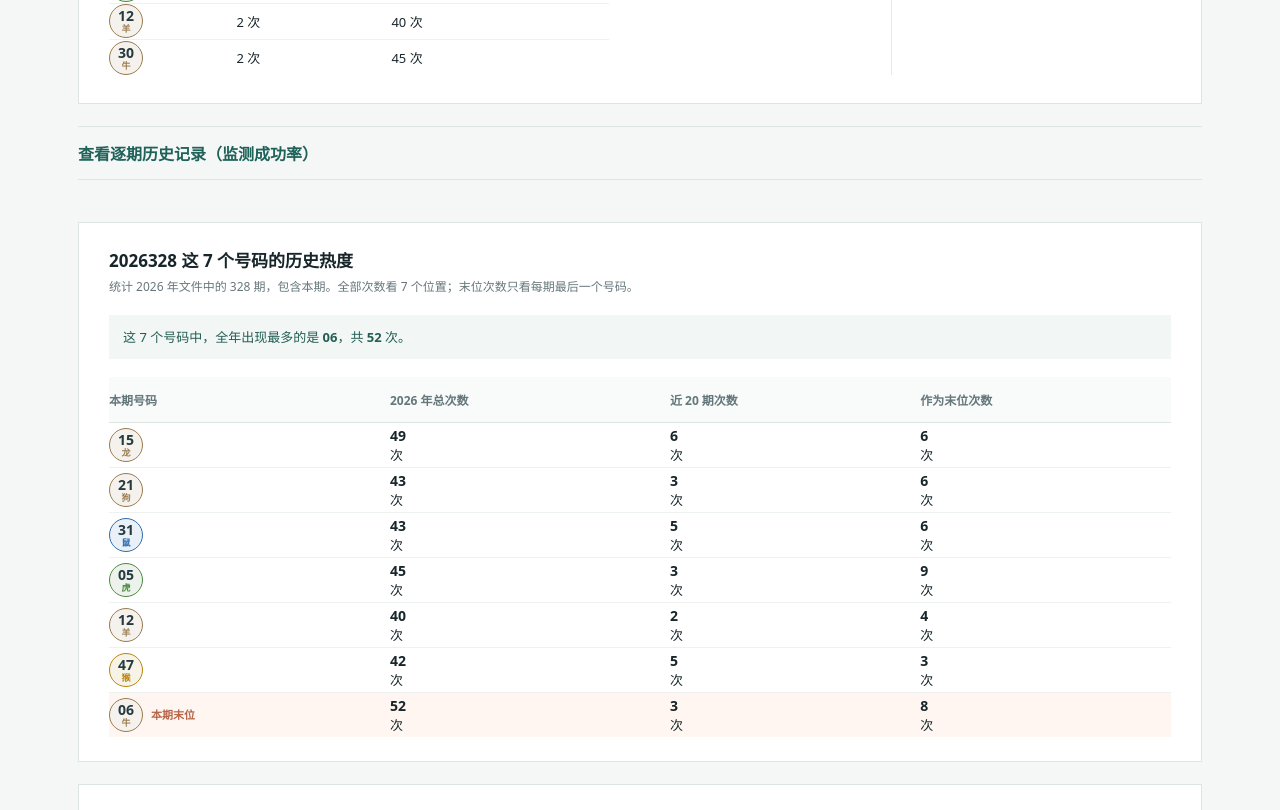
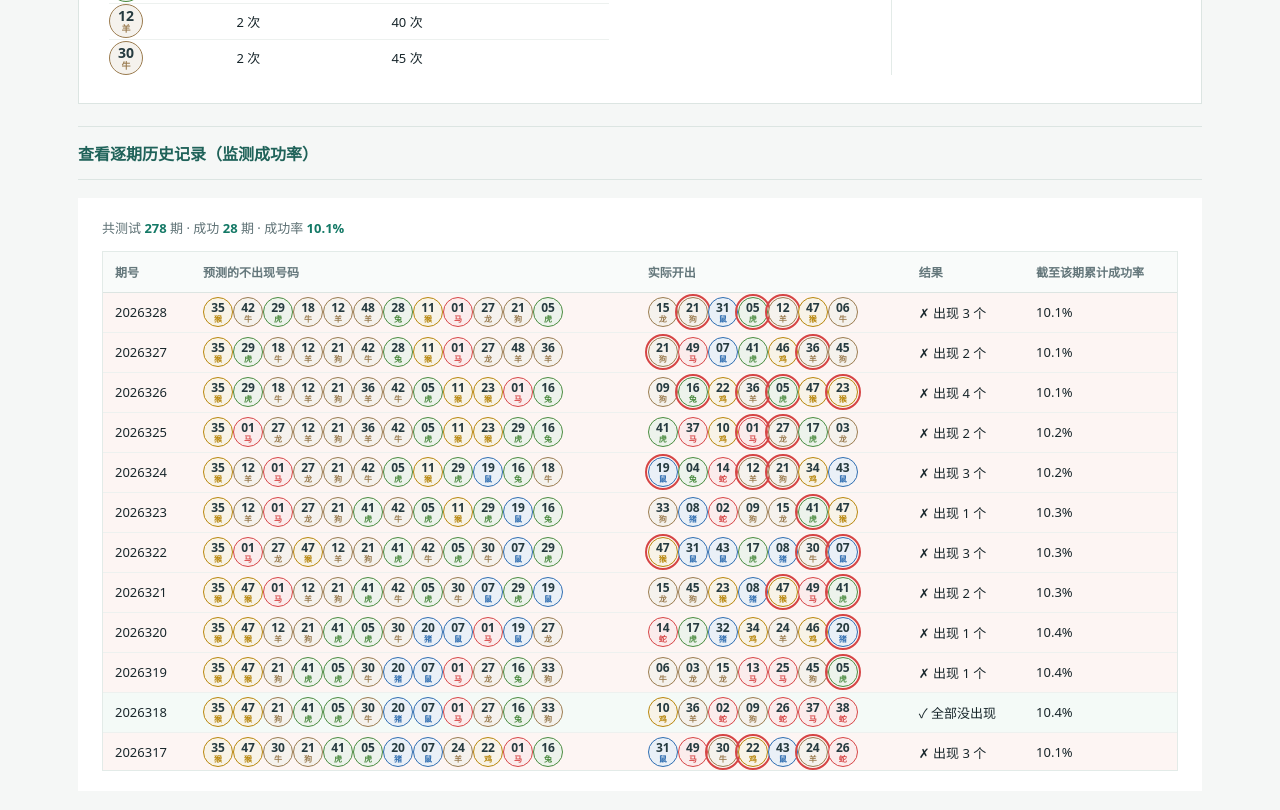
Before and after one commit to maxlongchips/marksix-stats, a plain HTML site: page index.html in a window 1280 px wide. Shown: the part 747-1557 px from the top of the page. Drawn offline with Linux system fonts and the light colour scheme; no server answers.

Commit message:
fix: 历史记录默认展开 + 号码球样式 + 导入修正

```diff
--- a/app.mjs
+++ b/app.mjs
@@ -1,4 +1,4 @@
-import { parseDraws, summarize, exclusionCandidates, backtestExclusions, adjacentOverlap, zodiacFor, zodiacElement } from './stats.mjs';
+import { parseDraws, summarize, exclusionCandidates, backtestExclusions, exclusionHistory, adjacentOverlap, zodiacFor, zodiacElement } from './stats.mjs';
 
 const $ = (id) => document.getElementById(id);
 const formatNumber = (value) => String(value).padStart(2, '0');
--- a/index.html
+++ b/index.html
@@ -61,9 +61,9 @@
     .el-water { --el: #2f6db0; color: #2f6db0; }
     .el-fire { --el: #d64545; color: #d64545; }
     .el-earth { --el: #9a7b4f; color: #9a7b4f; }
-    .number-badge, .candidate-ball { display: inline-flex; flex-direction: column; align-items: center; justify-content: center; gap: 1px; border-radius: 50%; background: #fff; background: color-mix(in srgb, var(--el, #cbd9d5) 10%, #fff); border: 1.5px solid var(--el, #cbd9d5); line-height: 1; box-sizing: border-box; vertical-align: middle; }
-    .number-badge .n, .candidate-ball .n { font-weight: 800; color: #263b40; font-variant-numeric: tabular-nums; }
-    .number-badge .z, .candidate-ball .z { font-weight: 700; color: var(--el, #147966); }
+    .number-badge, .candidate-ball, .history-ball { display: inline-flex; flex-direction: column; align-items: center; justify-content: center; gap: 1px; border-radius: 50%; background: #fff; background: color-mix(in srgb, var(--el, #cbd9d5) 10%, #fff); border: 1.5px solid var(--el, #cbd9d5); line-height: 1; box-sizing: border-box; vertical-align: middle; }
+    .number-badge .n, .candidate-ball .n, .history-ball .n { font-weight: 800; color: #263b40; font-variant-numeric: tabular-nums; }
+    .number-badge .z, .candidate-ball .z, .history-ball .z { font-weight: 700; color: var(--el, #147966); }
     .number-badge { width: 34px; height: 34px; }
     .number-badge .n { font-size: 14px; }
     .number-badge .z { font-size: 9px; }
@@ -160,7 +160,7 @@
       <p class="recommend-note">筛选规则：最近 20 期出现次数少的排前面；次数相同，再比较 2026 年累计次数，仍相同则随机决定顺序。这里判断的是号码不出现在当期任意 7 个位置，不只看最后一个。</p>
       <div class="recommend-grid"><div><h3>这些号码为什么入选</h3><table class="evidence-table"><thead><tr><th>号码</th><th>近 20 期</th><th>2026 年累计</th></tr></thead><tbody id="candidate-evidence"></tbody></table></div><div class="backtest"><h3>历史回测</h3><div><span class="backtest-primary" id="backtest-result">--</span><span class="backtest-rate" id="backtest-rate">--</span></div><p>从第 51 期起逐期测试：只用该期之前的记录选号码，全部未出现在当期 7 个号码中才算成功。</p><p>随机选相同数量号码的理论成功率约 <strong id="random-rate">--</strong>。逐号来看，平均每个候选号码未出现在当期的比例为 <strong id="per-number-rate">--</strong>（随机应为 <strong id="per-number-baseline">--</strong>）。</p><p>显著性检验：z = <strong id="z-score">--</strong>，结论「<span id="significance">--</span>」。历史频次不保证下期结果，回测高低也不等于预测把握。</p></div></div>
     </section>
-    <details class="history" id="history-detail">
+    <details class="history" id="history-detail" open>
       <summary class="detail-toggle">查看逐期历史记录（监测成功率）</summary>
       <section class="history-panel" aria-label="逐期历史记录">
         <p class="history-summary">共测试 <strong id="history-tested">--</strong> 期 · 成功 <strong id="history-correct">--</strong> 期 · 成功率 <strong id="history-rate">--</strong></p>
```
Also changed, not shown: source.test.mjs (added, +29 -0 lines).
